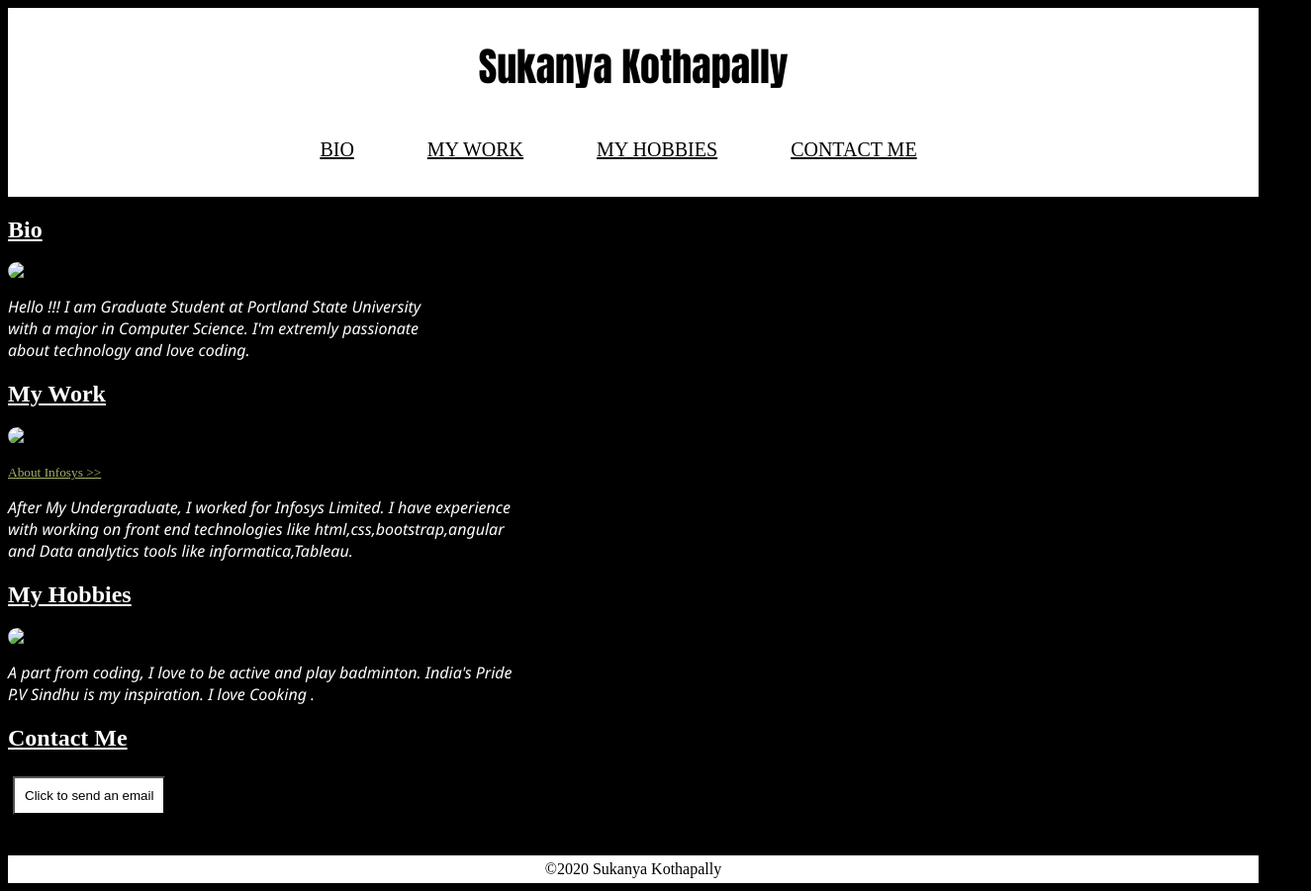
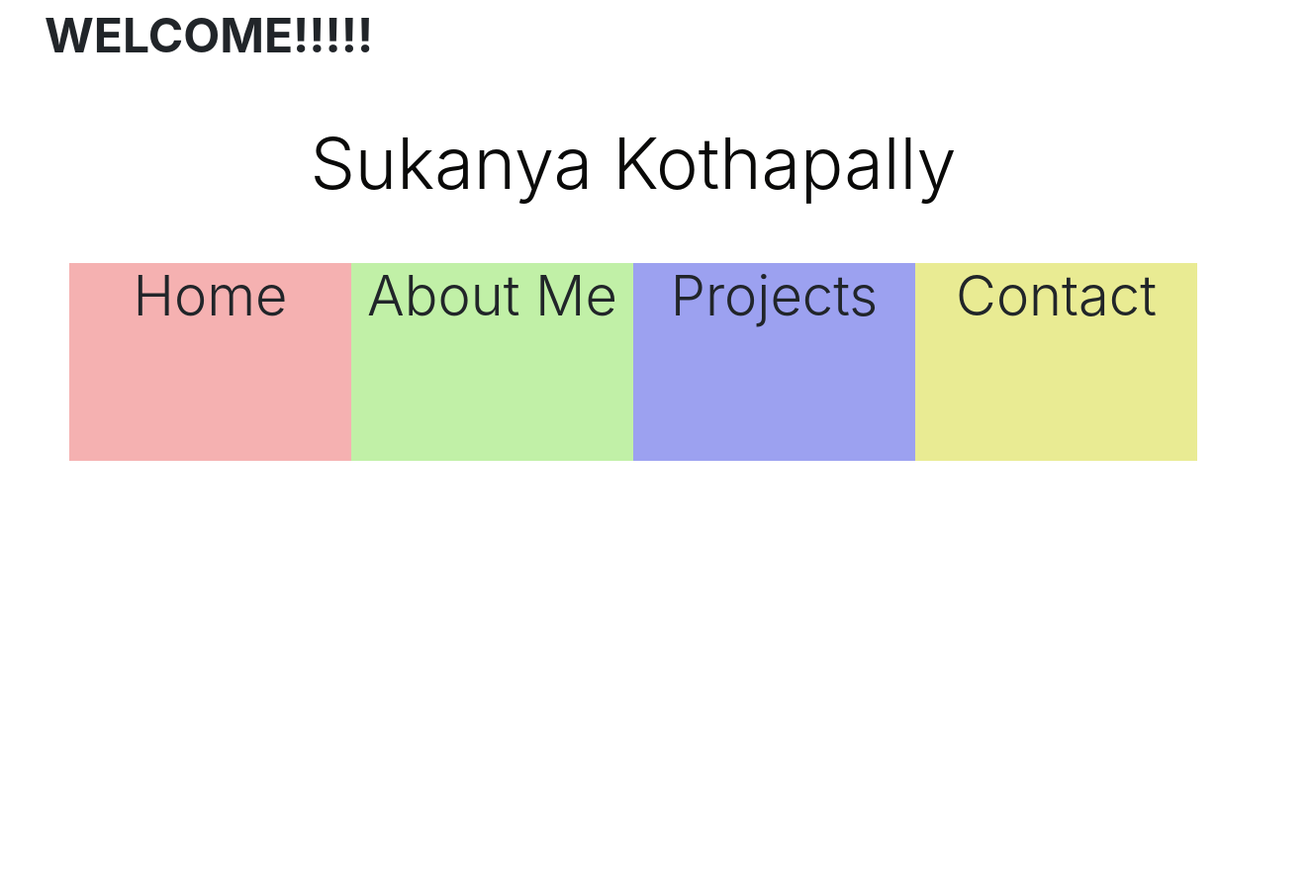
Before and after one commit to Sukanya-Kothapally/Sukanya-Kothapally.github.io, a plain HTML site: page portfolio.html in a window 1280 px wide. Shown: the whole page at 99% size, 1325 px wide, since content can reach past the window. After the commit the page ends 800 px from the top, so only its background shows below. Drawn offline with nearby package versions, Linux system fonts and the light colour scheme.

Commit message:
modifications to basic  structure

```diff
--- a/portfolio.css
+++ b/portfolio.css
@@ -1,77 +1,67 @@
-html {
-    scroll-behavior: initial;
+.container{
+    padding-top: 50px;
+    width: 100%;
+}
+.welcomediv {
+    font-size: xxx-large;
+    font-weight: bold;
+    position: relative;
+    animation: mymove 10s infinite;
   }
+
+.effect {animation-timing-function: linear;}
+@keyframes mymove {
+    from {left: 0px;}
+    to {left: 90px;}
+  }
+
 body{
-    background-color:black;
+    background-color:white;
+
 }
-h1{
-    text-align:Center;
-    font-size: 40px;
-    font-family: Impact, Haettenschweiler, 'Arial Narrow Bold', sans-serif;
+#main{
+    padding-top: 50px;
+    text-align: center;
+    color: #0a0a09;
 }
-header{
-    padding: 2px;
-    background: white;
-    color: black;
+
+.col{
+    height: 200px;
+    width: 50%;
 }
-.table {
-	display: table;
-	margin: 0 auto;
+
+#first{
+    text-align: center;
+    background-color: #f5b1b1;
+
 }
-ul#horizontal-list {
-	min-width: 450px;
-    list-style: none;
-	}
-ul#horizontal-list li{
-        display: inline;
-        padding-right:70px;
+#first:hover{
+    background-color:rgb(214, 84, 61);
 }
-h2{
-    color:white;
-    text-decoration: underline;
+
+#second{
+    background-color: #c1f0a7;
+    text-align: center;
 }
-a{
-    text-transform: uppercase;
-    font-size: 20px;
-    color:black;
+#second:hover{
+    background-color: rgb(169, 238, 113);
+
 }
-.onelink{
-    text-transform: none;
-    font-size: smaller;
-    color:rgb(167, 179, 100);
+
+#third{
+    background-color: #9ca1f0;
+    text-align: center;
 }
-a:hover{
-    color: pink;
-  }
-  a:visited{
-    color: green;
-  }
-  a:focus{
-    color:red;
-  }
-img{
-     height:200px;
-     width:200px;
-     border-radius:50px;
+#third:hover{
+    background-color:#5562f1;
+
 }
-p{
-    text-emphasis-style: initial;
-    font-style:italic;
-    color:white;
-    float:none;
-    font-family: 'Segoe UI', Tahoma, Geneva, Verdana, sans-serif;
+
+#fourth{
+    background-color: #e9eb93;
+    text-align: center;
 }
-footer{
-text-align: center;
-color:black;
-padding: 5px;
-background-color: white;
+#fourth:hover{
+    background-color:#f0de42;
+
 }
-button{
-    background-color:white;
-    padding: 10px;
-    margin: 5px ;
-}
-button[type=submit]:hover {
-    background-color:lightgreen;
-  }
--- a/portfolio.html
+++ b/portfolio.html
@@ -4,61 +4,36 @@
     <meta charset="UTF-8" />
     <meta name="viewport" content="width=device-width, initial-scale=1.0" />
     <meta http-equiv="X-UA-Compatible" content="ie=edge" />
+    <link rel="stylesheet" href="https://stackpath.bootstrapcdn.com/bootstrap/4.4.1/css/bootstrap.min.css" integrity="sha384-Vkoo8x4CGsO3+Hhxv8T/Q5PaXtkKtu6ug5TOeNV6gBiFeWPGFN9MuhOf23Q9Ifjh" crossorigin="anonymous">
+    <script src="https://stackpath.bootstrapcdn.com/bootstrap/4.4.1/js/bootstrap.min.js" integrity="sha384-wfSDF2E50Y2D1uUdj0O3uMBJnjuUD4Ih7YwaYd1iqfktj0Uod8GCExl3Og8ifwB6"   crossorigin="anonymous"></script>
     <title>Sukanya Kothapally</title>
     <link rel="stylesheet" href="portfolio.css" />
   </head>
   <body>
-    <!-- add your code below -->
-    <header>
-      <h1>Sukanya Kothapally</h1>
+      <div class="welcomediv effect">WELCOME!!!!!</div>
+      <div class="container-fluid text-center" id="main">
+          <h1 class="display-3">Sukanya Kothapally</h1>
+      </div>
 
-      <div class="table">
-      <ul id="horizontal-list">
-          <li>
-            <a href="#My_Bio">Bio</a>
-          </li>
-          <li>
-            <a href="#My_Work">My Work</a>
-          </li>
-          <li>
-            <a href="#My_Hobbies">My Hobbies</a>
-          </li>
-          <li>
-            <a href="#Contact">Contact Me</a>
-          </li>
-      </ul>
-    </div>
-    <br>
-      </header>
-      <section id="My_Bio">
-      <h2>Bio</h2>
-      <img src="Pic.jpeg" class=image1 alt="Sukanya's Picture">
-      <p>Hello !!! I am Graduate Student at Portland State University <br>with a major in Computer Science. I'm extremly passionate<br> about technology and love coding. </p>
-      </section>
-      <section id="My_Work">
-      <h2>My Work</h2>
-      <img src="Pic2.jpg" class=image2 alt="Infosys Picture"><br><br>
-
-      <a class="onelink" href="https://www.infosys.com/" target=_blank>About Infosys >></a>
-      <p>After My Undergraduate, I worked for Infosys Limited. I have experience<br> with working on front end technologies like html,css,bootstrap,angular<br> and Data analytics tools like informatica,Tableau. </p>
-      </section>
-      <section id="My_Hobbies">
-      <h2>My Hobbies</h2>
-      <img src="Pic3.jpg"  class=image3 alt="Badminton Picture">
-      <p>A part from coding, I love to be active and play badminton.  India's Pride <br> P.V Sindhu is my inspiration. I love Cooking .</p>
-      </section>
-      <section id="Contact">
-      <h2>Contact Me</h2>
-
-      <button type="submit" class="button"> Click to send an email
-      </button>
-      </form>
-      </section>
-      </div><br><br>
-      <footer>
-        <div>©2020 Sukanya Kothapally</div>
-    </footer>
-
-
+      <div class="h-75 container">
+          <div class=" font-weight-bold row" id="row">
+            <div class="col" id="first">
+              <h1 class="display-4">Home</h1>
+              <a href="Home.html" class="fill-div"></a>
+          </div>
+              <div class="col" id="second">
+                  <h1 class="display-4">About Me</h1>
+                  <a href="AboutMe.html" class="fill-div"></a>
+              </div>
+              <div class="col" id="third">
+                  <h1 class="display-4">Projects</h1>
+                  <a href="Projects.html" class="fill-div"></a>
+              </div>
+              <div class="col" id="fourth">
+                  <h1 class="display-4">Contact</h1>
+                  <a href="Contact.html" class="fill-div"></a>
+              </div>
+          </div>
+      </div>
   </body>
 </html>
```
